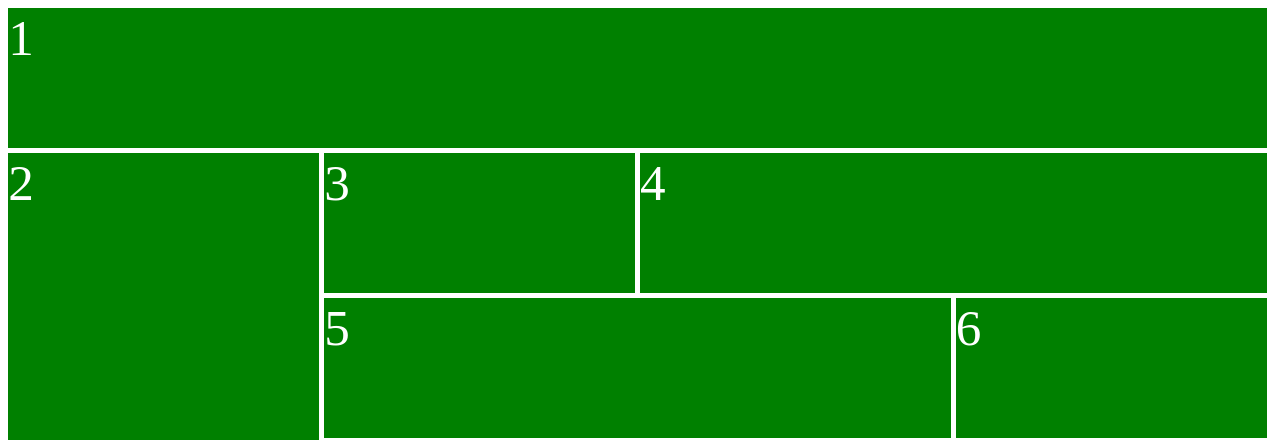
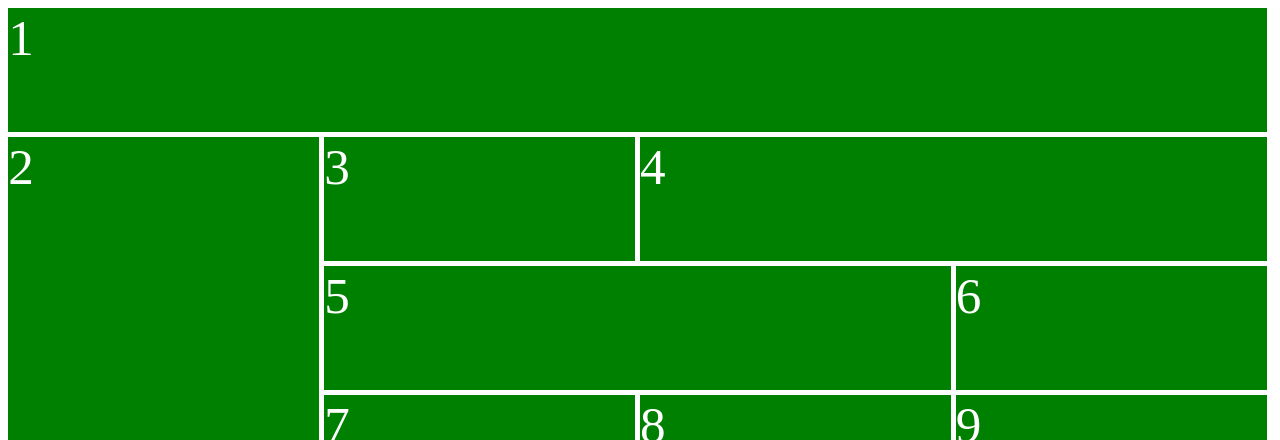
Before and after one commit to acciojob/colored-grid-layout-gssubash, a website: page main.html in a window 1280 px wide. Shown: the top 440 px of the page. Drawn offline with Linux system fonts and the light colour scheme.

Commit message:
created a submission

```diff
--- a/main.html
+++ b/main.html
@@ -7,8 +7,8 @@
 </head>
 
 <body>
-	<section class='container' id='grid'>
-	</section>
+	<div class='container' id='grid'>
+	</div>
 	<!-- the entire body must be written by student -->
     <script type="text/javascript" src="./script.js">
 </script>
--- a/styles.css
+++ b/styles.css
@@ -5,13 +5,13 @@
 	margin: 0 auto;
 	display: grid;
 	grid-template-columns: repeat(4,1fr);
-	grid-template-rows: repeat(5,1fr);
+	grid-template-rows: repeat(5,124px);
 	gap: 5px;
 
 }
 
 #div1{
-	grid-column: 1/ span 4;
+	grid-column: span 4/ auto;
 
 }
 #div2{
```
